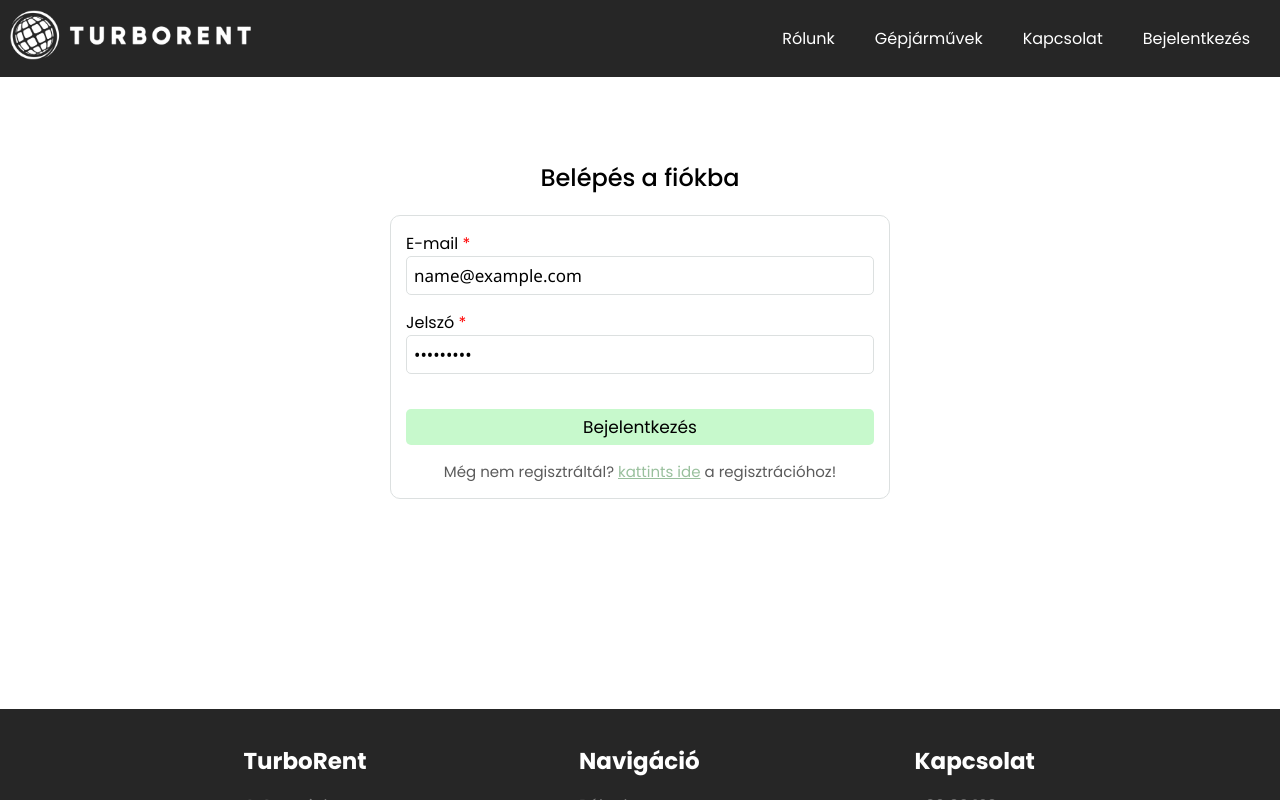
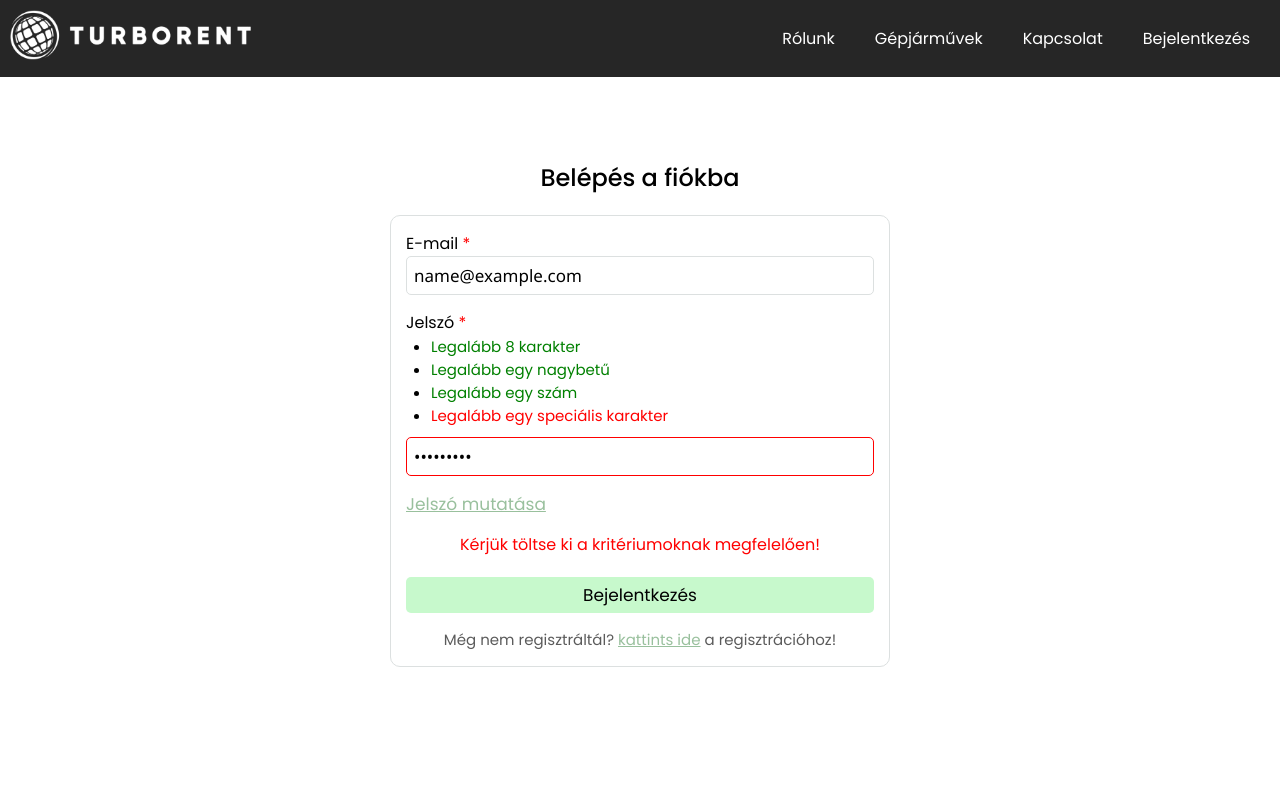
Before and after one commit to klmnblzs/turborent, an Angular app in the folder frontend/: page /login in a window 1280 px wide. Both pictures are taken after typing "name@example.com", "Sample123" into the empty fields and a click on the button "Bejelentkezés". Shown: the top 800 px of the page. Built offline with nearby package versions, Linux system fonts and the light colour scheme.

Commit message:
Login form validation

```diff
--- a/frontend/src/app/components/login/login.component.html
+++ b/frontend/src/app/components/login/login.component.html
@@ -5,9 +5,22 @@
 
     <form [formGroup]="form" (ngSubmit)="onSubmit()">
         <label for="email">E-mail <span id="required">*</span></label>
-        <input type="text" name="email" id="email" formControlName="email">
+        <input type="text" name="email" id="email" placeholder="peldapeter@gmail.com" formControlName="email" [class.invalid]="this.form.controls.email.invalid && this.form.controls.email.touched">
         <label for="name">Jelszó <span id="required">*</span></label>
-        <input type="password" name="password" id="password" formControlName="password">
+        @if(this.form.controls.password.invalid && this.form.controls.password.touched) {
+            <ul class="criteria">
+                <li><p [class.valid-criteria]="this.form.controls.password.value!.length >= 8">Legalább 8 karakter</p></li>
+                <li><p [class.valid-criteria]="hasUpperCase(this.form.controls.password.value)">Legalább egy nagybetű</p></li>
+                <li><p [class.valid-criteria]="hasNumber(this.form.controls.password.value)">Legalább egy szám</p></li>
+                <li><p [class.valid-criteria]="hasSpecialCharacter(this.form.controls.password.value)">Legalább egy speciális karakter</p></li>
+            </ul>
+        }
+        <input [type]="showPassword ? 'text' : 'password'" name="password" id="password" formControlName="password" [class.invalid]="this.form.controls.password.invalid && this.form.controls.password.touched">
+        <button id="show-password" (click)="this.showPassword = !this.showPassword">Jelszó mutatása</button>
+
+        @if((this.form.controls.email.invalid && this.form.controls.email.touched) || (this.form.controls.password.invalid && this.form.controls.password.touched)) {
+            <p id="alert">Kérjük töltse ki a kritériumoknak megfelelően!</p>
+        }
 
         <button>Bejelentkezés</button>
         <p id="registration-redirect">Még nem regisztráltál? <a routerLink="/register" id="redirect-href">kattints ide</a> a regisztrációhoz!</p>
--- a/frontend/src/app/components/login/login.component.scss
+++ b/frontend/src/app/components/login/login.component.scss
@@ -38,10 +38,32 @@
             font-weight: normal;
         }
 
+        input[type='text']::placeholder {
+            color: #c6c6c6;
+        }
+
+        input[type='text'].invalid, input[type='password'].invalid {
+            border: 1px solid red;
+        }
+
         input[type='text']:focus, input[type='password']:focus {
             border: 1px solid black;
             outline: 1px solid black;
         }
+
+        .criteria {
+            font-size: 15px;
+            margin-left: 25px;
+            margin-bottom: 10px;
+
+            p {
+                color: red;
+            }
+            .valid-criteria {
+                color: green;
+            }
+        }
+
 
         button {
             margin-top: 20px;
@@ -58,6 +80,24 @@
             background-color: #99c09d;
             cursor: pointer;
         }
+
+        #show-password {
+            margin: 0;
+            margin-bottom: 15px;
+            padding: 0;
+            text-align: left;
+            background: none;
+            color: #99c09d;
+            text-decoration: underline;
+            width: fit-content;
+            transition: .3s;
+            cursor: pointer;
+        }
+
+        #show-password:hover {
+            color: #79977c;
+        }
+
 
         #registration-redirect {
             font-size: 15px;
@@ -76,5 +116,10 @@
                 color: #6f8b72;
             }
         }
+
+        #alert {
+            color: red;
+            text-align: center;
+        }
     }
 }
--- a/frontend/src/app/components/login/login.component.ts
+++ b/frontend/src/app/components/login/login.component.ts
@@ -1,6 +1,7 @@
-import { Component } from '@angular/core';
+import { Component, DestroyRef, inject } from '@angular/core';
 import { FormControl, FormGroup, FormsModule, ReactiveFormsModule, Validators } from '@angular/forms';
 import { RouterLink } from '@angular/router';
+import { CustomersService } from '../../services/customers.service';
 
 @Component({
   selector: 'app-login',
@@ -10,16 +11,59 @@ import { RouterLink } from '@angular/router';
   styleUrl: './login.component.scss'
 })
 export class LoginComponent {
+  private customersService = inject(CustomersService);
+  private destroyRef = inject(DestroyRef);
+  showPassword:boolean = false;
+
   form = new FormGroup({
     email: new FormControl('', {
-      validators: [ Validators.email, Validators.required, Validators.minLength(10) ]
+      validators: [ Validators.email, Validators.required, Validators.minLength(10), Validators.pattern(/^[^\s@]+@[^\s@]+\.[^\s@]{2,}$/) ]
     }),
     password: new FormControl('', {
-      validators: [ Validators.required, Validators.minLength(8) ]
+      validators: [ Validators.required, Validators.minLength(6), Validators.pattern(/^(?=.*[a-z])(?=.*[A-Z])(?=.*\d)(?=.*[!@#$%^&*])[A-Za-z\d!@#$%^&*]{8,}$/) ]
     })
   })
 
+  hasUpperCase(str: string | null) {
+    return str ? /[A-Z]/.test(str) : false;
+  }
+
+  hasNumber(str: string | null) {
+    return str ? /\d/.test(str) : false;
+  }
+
+  hasSpecialCharacter(str:string | null) {
+    return str ? /[!@#$%^&*]/.test(str) : false
+  }
+
+  loginCustomer() {
+    return this.customersService.postRequest(
+      "http://localhost:3000/customers/login",
+      {
+        email: this.form.value.email,
+        password: this.form.value.password
+      },
+      "Could not log in customer"
+    )
+  }
+
+  invalidEmail:boolean = false;
+  invalidPassword:boolean = false;
+
   onSubmit() {
-    //
+    if(this.form.controls.email.invalid || this.form.controls.password.invalid) {
+      return;
+    }
+
+    const subscription = this.loginCustomer().subscribe({
+      next: (res) => {
+        console.log(res)
+      }
+    })
+
+    this.destroyRef.onDestroy(()=>{
+      subscription.unsubscribe()
+    })
+
   }
 }
--- a/frontend/src/app/components/register/register.component.ts
+++ b/frontend/src/app/components/register/register.component.ts
@@ -1,6 +1,8 @@
-import { Component } from '@angular/core';
+import { HttpClient } from '@angular/common/http';
+import { Component, DestroyRef, inject } from '@angular/core';
 import { FormControl, FormGroup, ReactiveFormsModule, Validators } from '@angular/forms';
 import { RouterLink } from '@angular/router';
+import { CustomersService } from '../../services/customers.service';
 
 @Component({
   selector: 'app-register',
@@ -10,6 +12,10 @@ import { RouterLink } from '@angular/router';
   styleUrl: './register.component.scss'
 })
 export class RegisterComponent {
+  private httpClient = inject(HttpClient);
+  private destroyRef = inject(DestroyRef);
+  private customersService = inject(CustomersService);
+
   form = new FormGroup({
     firstname: new FormControl('', {
       validators: [Validators.required]
@@ -44,17 +50,46 @@ export class RegisterComponent {
     dateofbirth: new FormControl('', {
       validators: [Validators.required]
     }),
-    passwords: new FormGroup({
-      password: new FormControl('', {
-        validators: [Validators.required]
-      }),
-      passwordConfirm: new FormControl('', {
-        validators: [Validators.required]
-      })
+    password: new FormControl('', {
+      validators: [Validators.required]
+    }),
+    passwordConfirm: new FormControl('', {
+      validators: [Validators.required]
     })
   })
 
+  registerCustomer() {
+    return this.customersService.postRequest(
+      "http://localhost:3000/customers/register",
+      {
+        first_name: this.form.value.firstname,
+        last_name: this.form.value.lastname,
+        email: this.form.value.email,
+        phone_number: this.form.value.phone,
+        driver_license_picture_front: this.form.value.licensePictureFront,
+        driver_license_picture_back: this.form.value.licensePictureBack,
+        date_of_birth: this.form.value.dateofbirth,
+        post_code: this.form.value.postcode,
+        city: this.form.value.city,
+        street: this.form.value.address,
+        house_number: this.form.value.housenum,
+        password: this.form.value.password,
+        isApproved: 0,
+        isAdmin: 0
+      },
+      "Could not register customer"
+    )
+  }
+
   onSubmit() {
-    console.log(this.form)
+    const subscription = this.registerCustomer().subscribe({
+      next: (res) => {
+        console.log(res)
+        this.form.reset()
+      }
+     })
+     this.destroyRef.onDestroy(()=>{
+      subscription.unsubscribe()
+     })
   }
 }
--- /dev/null
+++ b/frontend/src/app/services/customers.service.ts
@@ -0,0 +1,20 @@
+import { HttpClient } from '@angular/common/http';
+import { inject, Injectable } from '@angular/core';
+import { catchError, throwError } from 'rxjs';
+
+@Injectable({
+  providedIn: 'root'
+})
+export class CustomersService {
+  private httpClient = inject(HttpClient)
+
+  postRequest(url:string, body:Object, errorMessage:string) {
+    return this.httpClient.post(url, body)
+    .pipe(
+      catchError((err) => throwError(() => {
+        console.log(err)
+        new Error(errorMessage)
+      }))
+    )
+  }
+}
```
